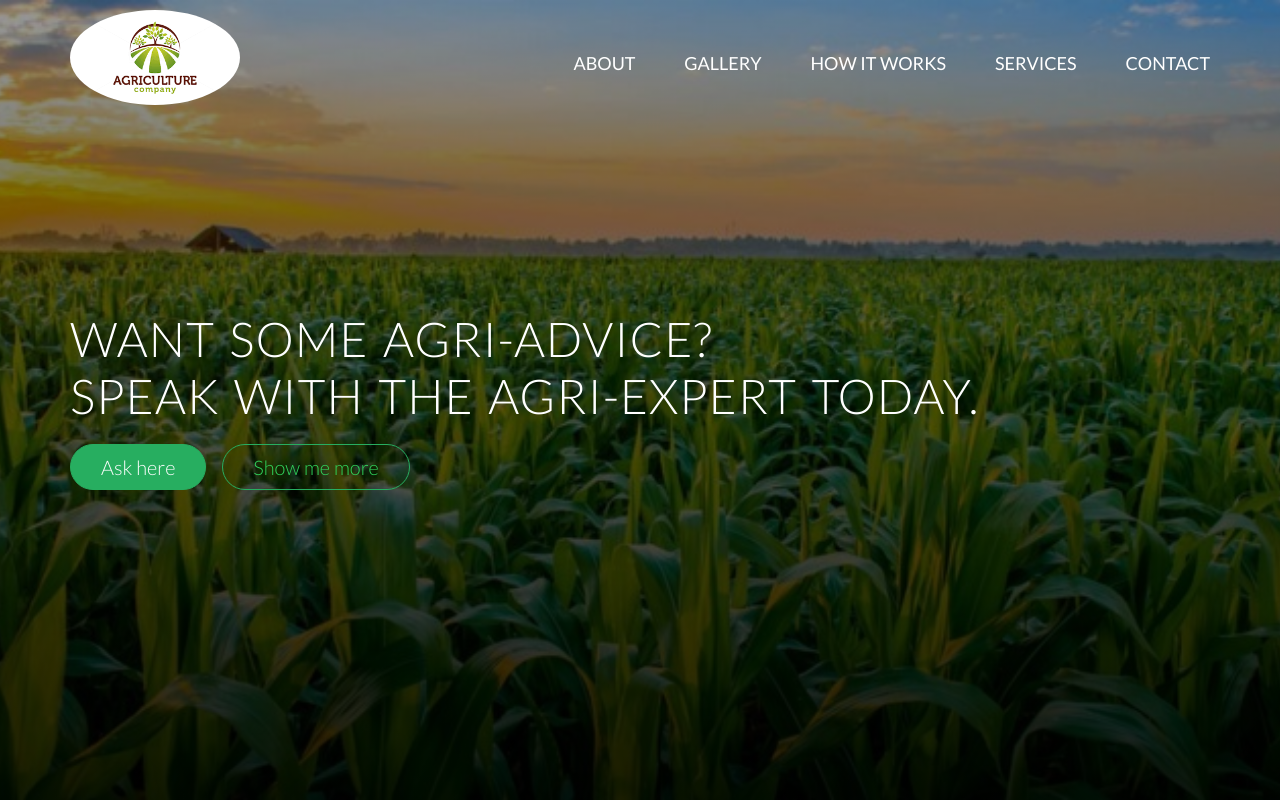
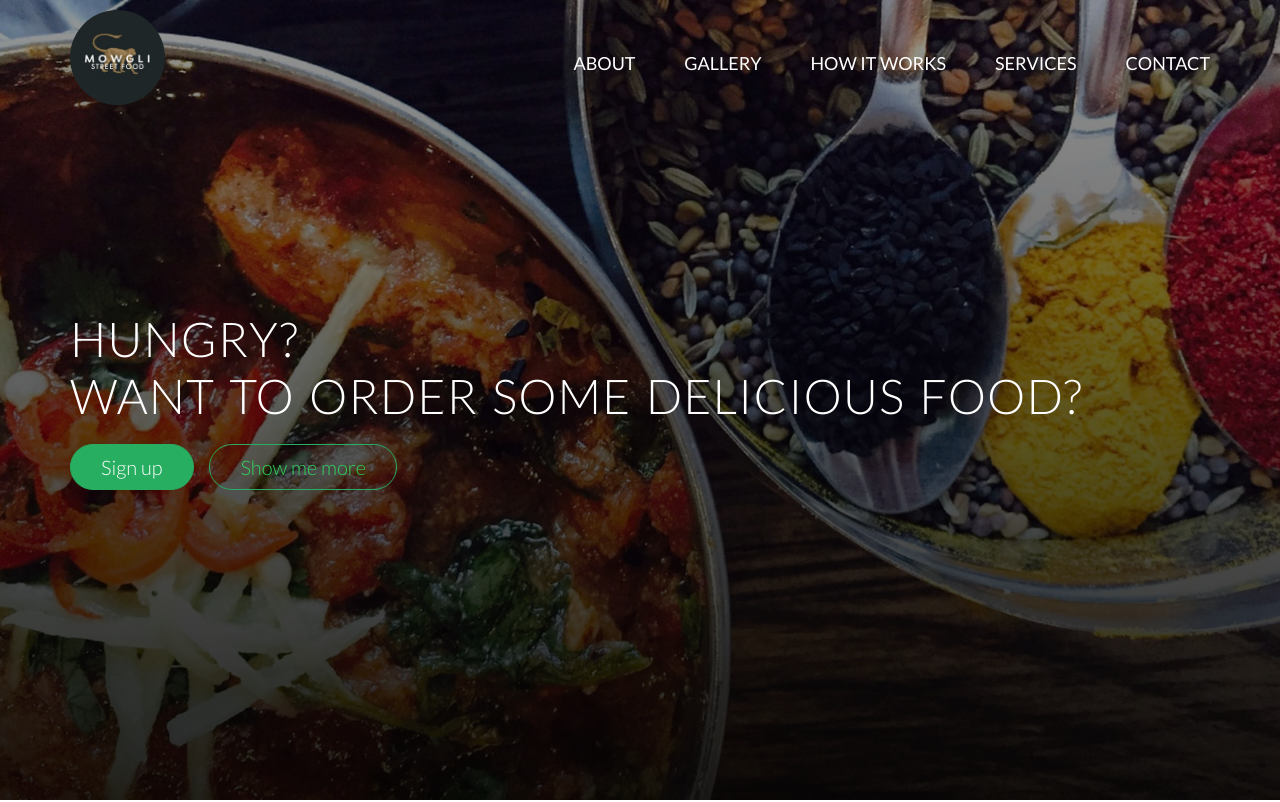
Before and after one commit to SowmyaRavi93/SowmyaRavi93.github.io, a plain HTML site: page index.html in a window 1280 px wide. Shown: the top 802 px of the page. Drawn offline with nearby package versions, Linux system fonts and the light colour scheme; a script that the page names is missing.

Commit message:
changing the background image

```diff
--- a/index.html
+++ b/index.html
@@ -33,9 +33,9 @@
         <header>
             <nav>
                 <div class = "row">
-                    <a href = "http://127.0.0.1:49785/index.html" id = "logos"><img src = "resources/css/img/images.jpg" alt = "Mowgli Foods" class = "logo">
+                    <a href = "http://127.0.0.1:49785/index.html" id = "logos"><img src = "resources/img/0.jpg" alt = "Mowgli Foods" class = "logo">
                     </a>
-                   <img src= "resources/css/img/images.jpg" class= "logo-black js--logo-black" alt= "Logo black">
+                   <img src= "resources/img/0.jpg" class= "logo-black js--logo-black" alt= "Logo black">
                     <ul class = "main-nav js--main-nav">
                         <li><a href = "#features" class= "js--food">About</a></li>
                         <li><a href = "#gallery" class= "js--gallery">Gallery</a></li>
@@ -48,8 +48,8 @@
             </nav>
 
             <div class = "hero-text-box">
-                <h1> Want some agri-advice?<br>Speak with the agri-expert today.</h1>
-                <a class= "btn btn-full js--scroll-to-plans" href = "#">Ask here</a>
+                <h1> Hungry? <br> Want to order some delicious food?</h1>
+                <a class= "btn btn-full js--scroll-to-plans" href = "#">Sign up </a>
                 <a class= "btn btn-ghost js--scroll-to-start" href = "#">Show me more</a>
             </div>
         </header>
--- a/resources/css/style.css
+++ b/resources/css/style.css
@@ -198,8 +198,8 @@ input[type=submit]:active {
 /*--------------------------------------------------*/
 
 header{
-    background-image: -webkit-gradient(linear, left top, left bottom, from(rgba(0, 0, 0, 0.4)), to(rgba(0, 0, 0, 0.86))), url(img/1_JGzG0Jhgs-OrMCH1-Qj2MA.jpeg);
-    background-image: linear-gradient(rgba(0, 0, 0, 0.4), rgba(0, 0, 0, 0.86)), url(img/1_JGzG0Jhgs-OrMCH1-Qj2MA.jpeg);
+    background-image: -webkit-gradient(linear, left top, left bottom, from(rgba(0, 0, 0, 0.4)), to(rgba(0, 0, 0, 0.86))), url(img/Mowgli\ background.jpg);
+    background-image: linear-gradient(rgba(0, 0, 0, 0.4), rgba(0, 0, 0, 0.86)), url(img/Mowgli\ background.jpg);
     background-size: cover;
     background-position: center;
     height: 100vh;
```
Also changed, not shown: resources/css/img/1_JGzG0Jhgs-OrMCH1-Qj2MA.jpeg (deleted), resources/css/img/1_JGzG0Jhgs-OrMCH1-Qj2MA.jpg (added), resources/css/img/Mowgli background.jpg (added), 1 other file.
